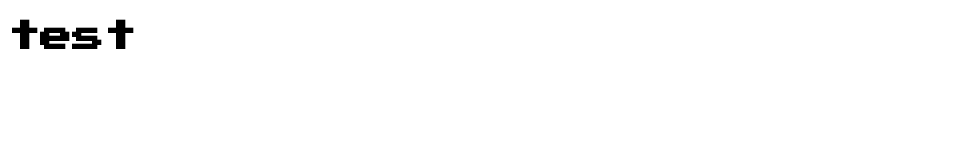
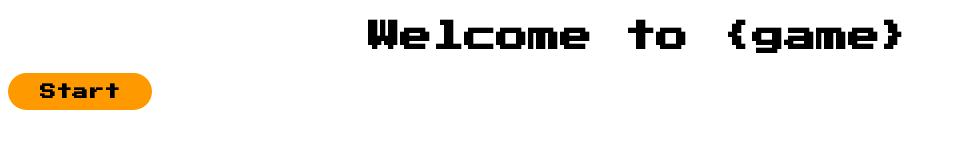
Before and after one commit to Exevery123/Island-Game, a plain HTML site: page index.html in a window 1280 px wide. Shown: the whole page, without its empty margins (0-957 px from the left). Drawn offline with Linux system fonts and the light colour scheme.

Commit message:
Update index.html

```diff
--- a/index.html
+++ b/index.html
@@ -2,18 +2,45 @@
 <html>
   <head>
     <title>Game</title>
-    <!-- Moving the font request out of CSS and into a standard HTML link tag -->
     <link rel="preconnect" href="https://fonts.googleapis.com">
     <link rel="preconnect" href="https://fonts.gstatic.com" crossorigin>
     <link href="https://fonts.googleapis.com/css2?family=Press+Start+2P&display=swap" rel="stylesheet">
   </head>
   <body>
-    <h1>test</h1>
+    <h1>Welcome to {game}</h1>
+<button id="start-btn" class="start-btn"> Start </button>
+
+
+
+
 
     <style>
       h1, h2 {
         font-family: 'Press Start 2P', cursive;
-      }
+        text-align: center;
+        font-weight: 600;
+        margin-bottom: 20px;
+}
+
+.start-btn {
+  font-family: 'Press Start 2P', sans-serif;
+  font-weight: 700;
+  font-size: 1rem;
+  padding: 0.65em 2em;
+  background: #ff9900;
+  color: #000000;
+  border: none;
+  border-radius: 50px;
+  cursor: pointer;
+  transition: transform 0.2s ease, box-shadow 0.2s ease, background 0.2s ease;
+  margin-bottom: 12px;
+}
     </style>
+
+
+
+
+
+
   </body>
 </html>
```
